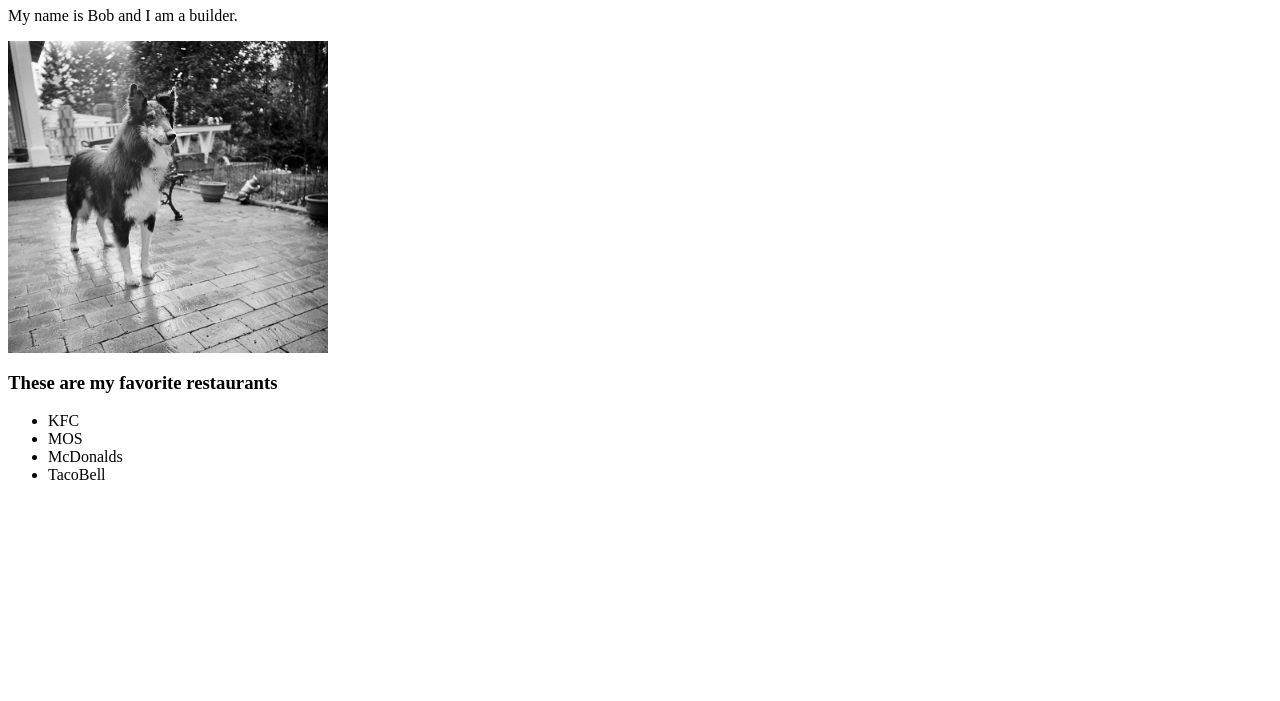
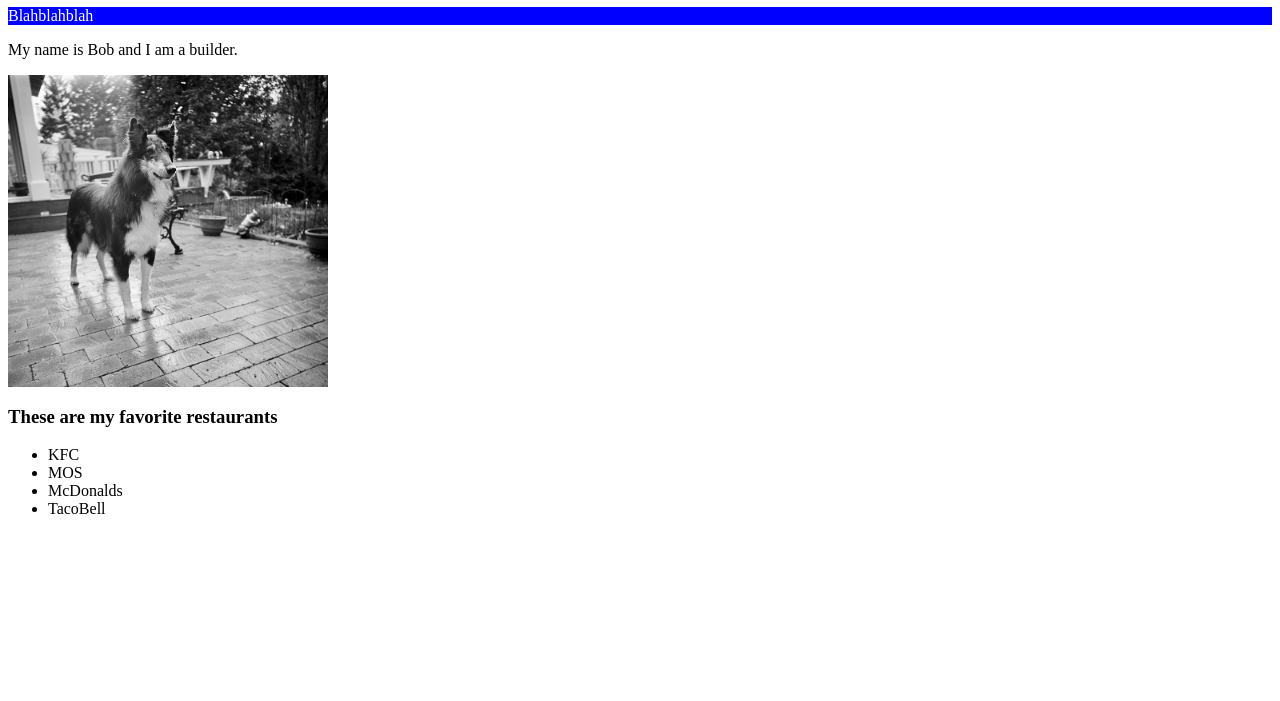
Before and after one commit to DavidLin12231/myFirstProject, a plain HTML site: page index.html in a window 1280 px wide. Shown: the part 99-800 px from the top of the page. Drawn offline with Linux system fonts and the light colour scheme.

Commit message:
Update index.html

```diff
--- a/index.html
+++ b/index.html
@@ -5,6 +5,7 @@
   </head>
   <body>
     <h1>Welcome!</h1>
+    <div class="bluediv">Blahblahblah</div>
     <p>My name is Bob and I am a builder.</p>
     <img src="images/black_and_white_dog.jpg" alt="Dog" width="320">
     <H3>These are my favorite restaurants</H3>
```
